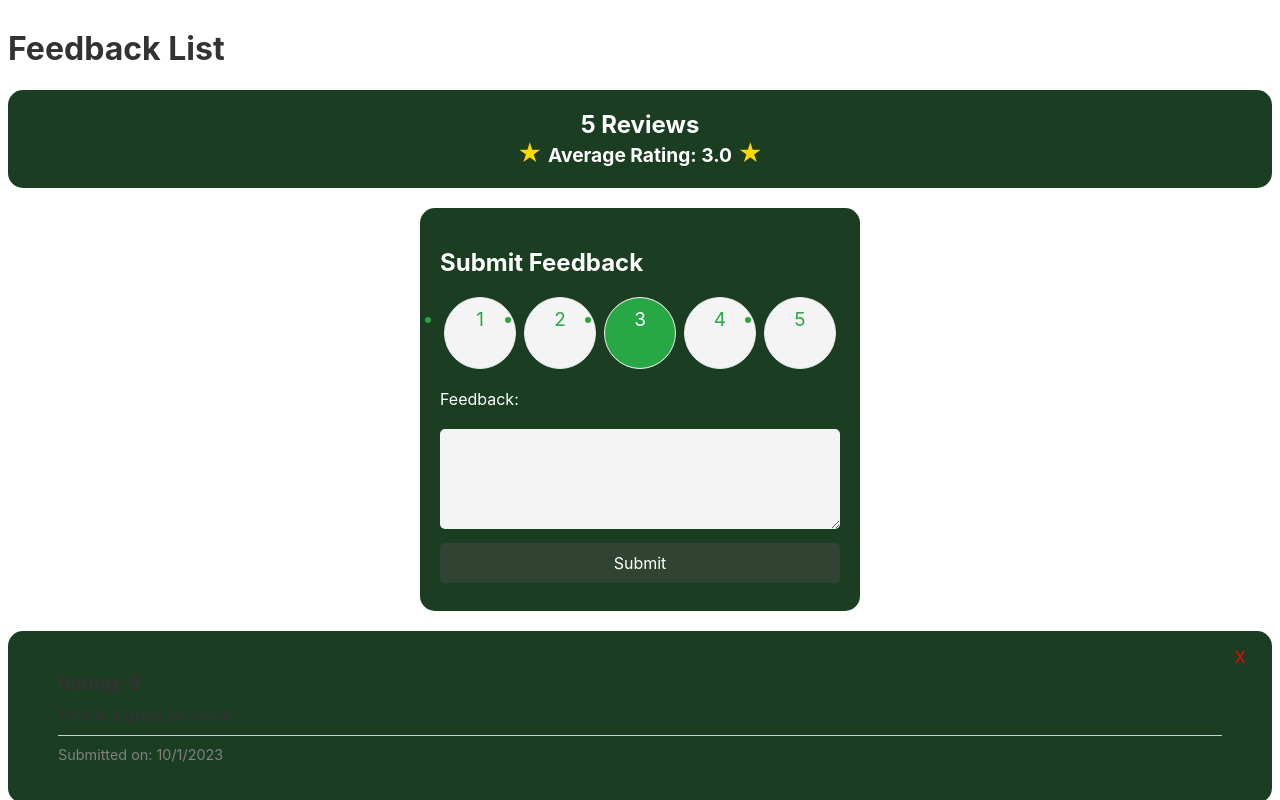
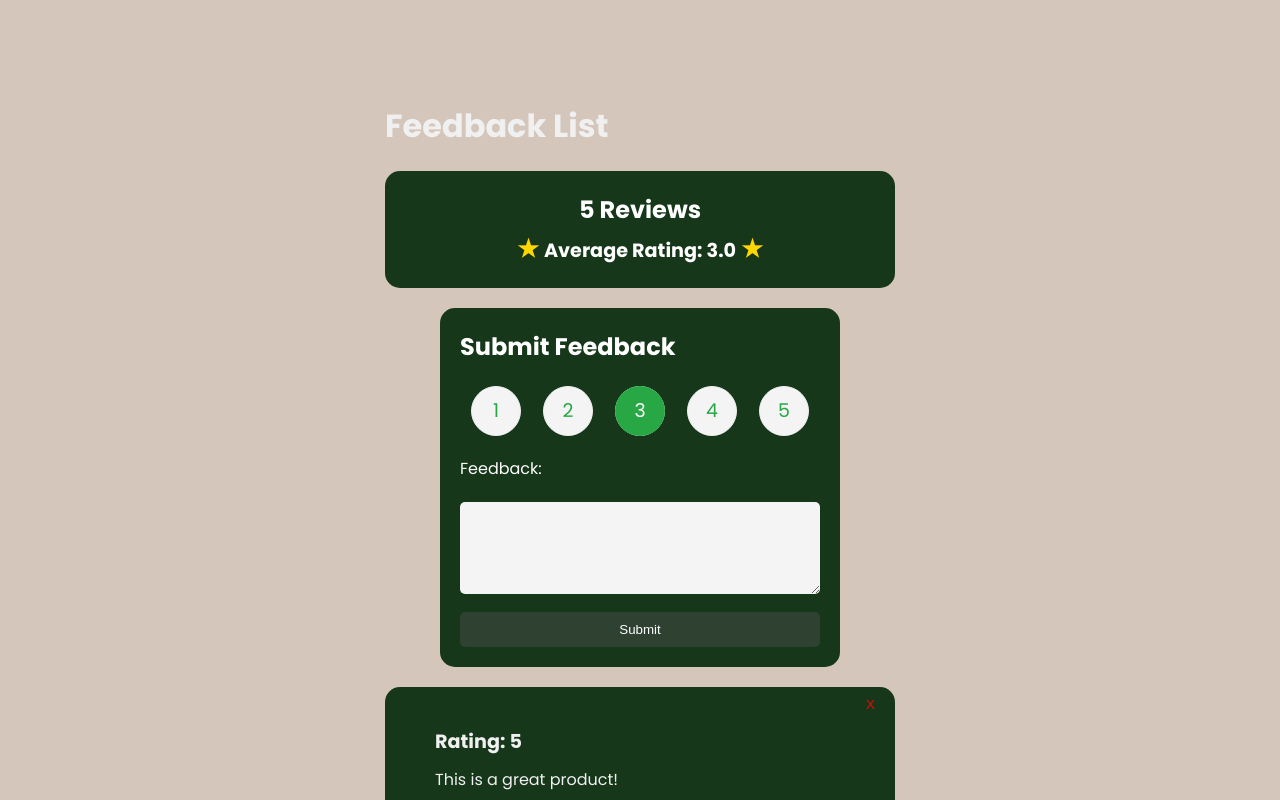
Before and after one commit to aybruhm/svelte-workshop, a Svelte app: page / in a window 1280 px wide. Shown: the top 800 px of the page. Built offline with nearby package versions, Linux system fonts and the light colour scheme.

Commit message:
chore: clean up default global stylings

```diff
--- a/public/global.css
+++ b/public/global.css
@@ -1,63 +1,24 @@
-html, body {
-	position: relative;
-	width: 100%;
-	height: 100%;
+@import url('https://fonts.googleapis.com/css2?family=Poppins:wght@300;400;500;600;700&display=swap');
+
+* {
+	box-sizing: border-box;
+	margin: 0;
+	padding: 0;
 }
 
 body {
-	color: #333;
-	margin: 0;
-	padding: 8px;
-	box-sizing: border-box;
-	font-family: -apple-system, BlinkMacSystemFont, "Segoe UI", Roboto, Oxygen-Sans, Ubuntu, Cantarell, "Helvetica Neue", sans-serif;
+	font-family: 'Poppins', sans-serif;
+	background-color: rgb(212, 198, 187);
+	color: #f0f0f0;
+	line-height: 1.6;
 }
 
-a {
-	color: rgb(0,100,200);
-	text-decoration: none;
+ul {
+	list-style: none;
 }
 
-a:hover {
-	text-decoration: underline;
+.container {
+	max-width: 550px;
+	margin: 80px auto;
+	padding: 20px;
 }
-
-a:visited {
-	color: rgb(0,80,160);
-}
-
-label {
-	display: block;
-}
-
-input, button, select, textarea {
-	font-family: inherit;
-	font-size: inherit;
-	-webkit-padding: 0.4em 0;
-	padding: 0.4em;
-	margin: 0 0 0.5em 0;
-	box-sizing: border-box;
-	border: 1px solid #ccc;
-	border-radius: 2px;
-}
-
-input:disabled {
-	color: #ccc;
-}
-
-button {
-	color: #333;
-	background-color: #f4f4f4;
-	outline: none;
-}
-
-button:disabled {
-	color: #999;
-}
-
-button:not(:disabled):active {
-	background-color: #ddd;
-}
-
-button:focus {
-	border-color: #666;
-}
--- a/src/main.js
+++ b/src/main.js
@@ -1,10 +1,7 @@
 import App from './App.svelte';
 
 const app = new App({
-	target: document.body,
-	props: {
-		name: 'world'
-	}
+	target: document.body
 });
 
 export default app;
```
